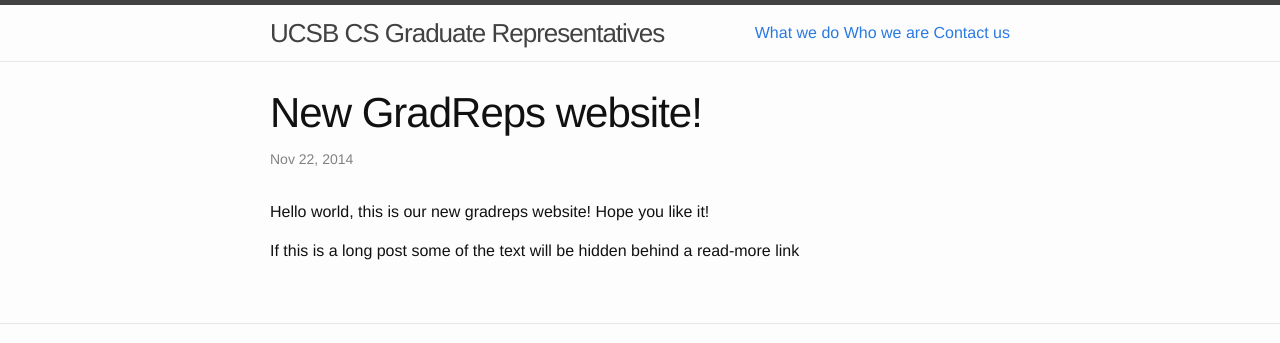
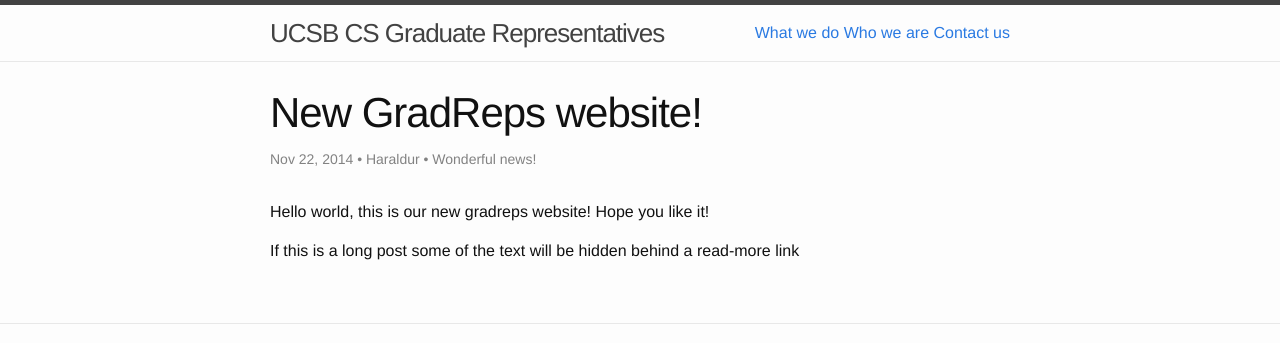
Before and after one commit to UCSB-CS-Graduate-Representatives/UCSB-CS-Graduate-Representatives.github.io, a Jekyll site: the page built from _posts/2014-11-22-New Site.md, in a window 1280 px wide. Shown: the top 343 px of the page. Built offline with Jekyll 4.4.1, drawn with Linux system fonts in a browser that asks for light colours.

Commit message:
Example news now has author and meta information

```diff
--- a/_posts/2014-11-22-New Site.md
+++ b/_posts/2014-11-22-New Site.md
@@ -1,6 +1,8 @@
 ---
 title: New GradReps website!
 layout: post
+author: Haraldur
+meta: Wonderful news!
 ---
 
 Hello world, this is our new gradreps website! Hope you like it!
```
